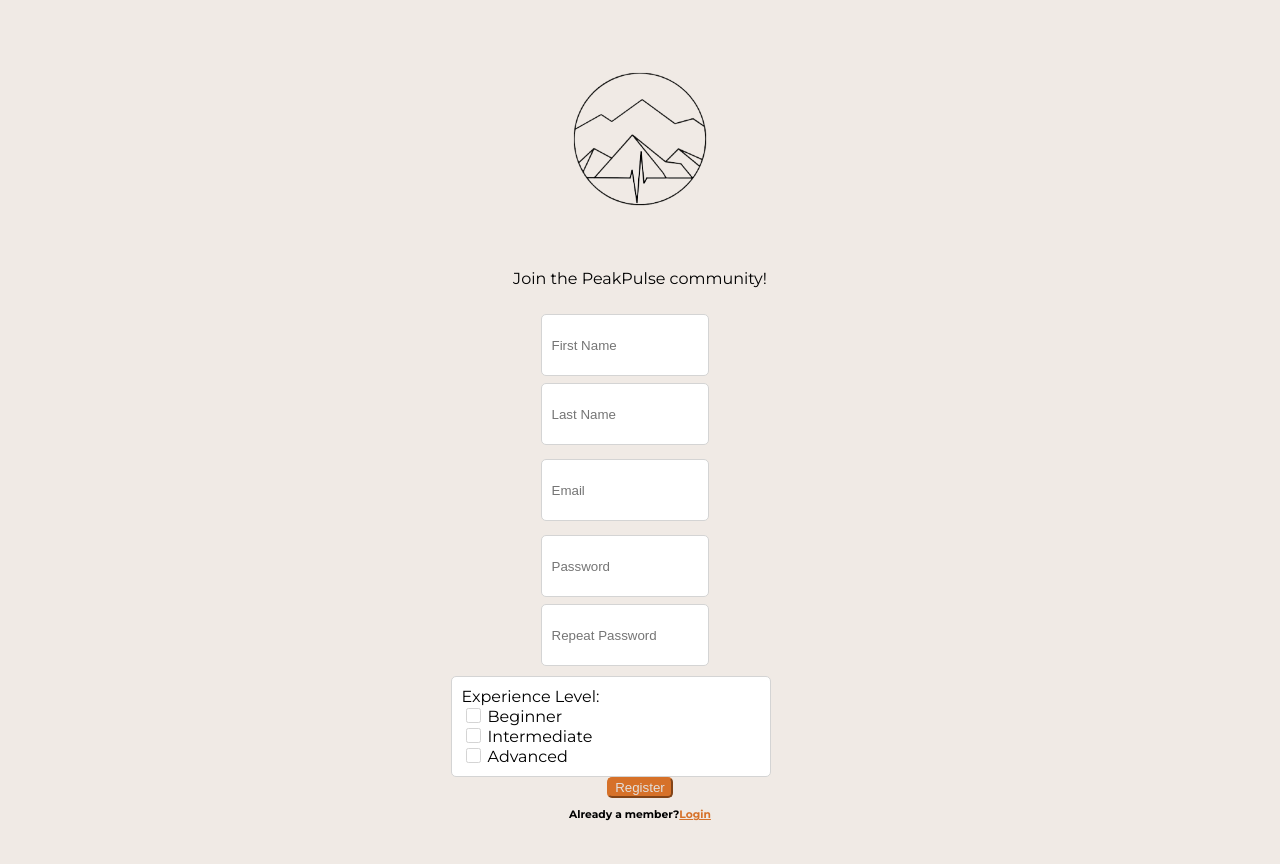
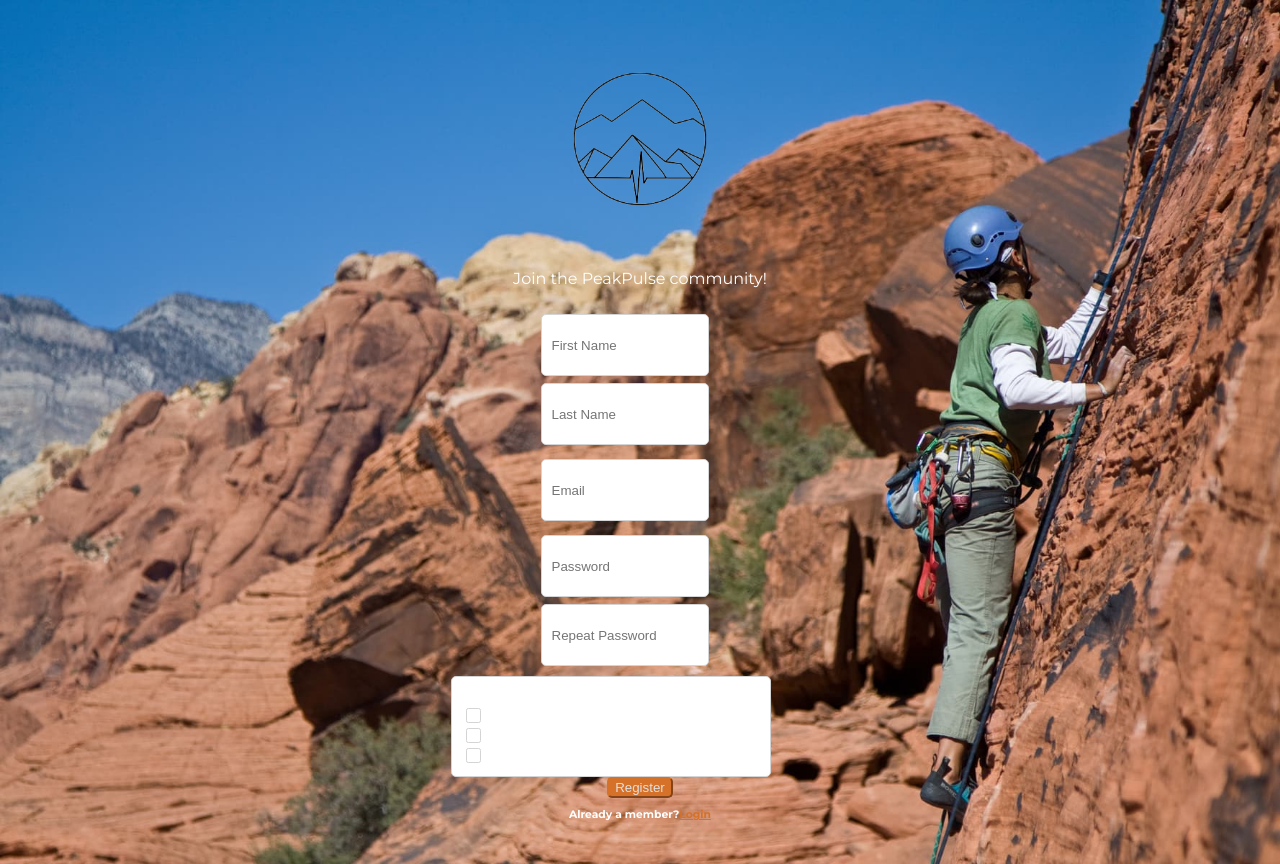
Before and after one commit to Chris-cvR/TID-React-Climbing-Platform, a React (Create React App) app: page /register in a window 1280 px wide. Built offline with nearby package versions, Linux system fonts and the light colour scheme.

Commit message:
Added more fixes

```diff
--- a/src/pages/LoginPage.js
+++ b/src/pages/LoginPage.js
@@ -1,4 +1,4 @@
-import React, {useState} from 'react';
+import React, { useState } from 'react';
 import { NavLink } from "react-router-dom";
 import Logo from "../assets/images/PeakPulse.png";
 import PrimaryButton from "../components/common/PrimaryButton";
@@ -11,8 +11,8 @@ function LoginPage() {
     });
 
     const handleInputChange = (e) => {
-        const {name, value} = e.target;
-        setLoginData({...loginData, [name]: value});
+        const { name, value } = e.target;
+        setLoginData({ ...loginData, [name]: value });
     };
 
     const handleSubmit = (e) => {
@@ -21,7 +21,7 @@ function LoginPage() {
     }
 
     return (
-        <div style={{backgroundImage:`url(${image})`, backgroundSize: 'cover', color: 'white'}}>
+        <div style={{ backgroundImage: `url(${image})`, backgroundSize: 'cover', color: 'white' }}>
             <div className="login-container">
                 <div className="login-image">
                     <img className="login-logo"
@@ -40,7 +40,6 @@ function LoginPage() {
                             <input
                                 type='text'
                                 className='form-control'
-                                id='exampleInputEmail'
                                 placeholder='Email'
                                 name='email'
                                 value={loginData.email}
@@ -52,7 +51,6 @@ function LoginPage() {
                             <input
                                 type="text"
                                 className="form-control"
-                                id="exampleInputPassword"
                                 placeholder='Password'
                                 name='password'
                                 value={loginData.password}
@@ -60,13 +58,13 @@ function LoginPage() {
                             />
                         </div>
 
-                        <PrimaryButton Text="Login"/>
+                        <PrimaryButton Text="Login" />
                     </form>
-                    <h6 className="NotAMember">Not a member? <NavLink className="nav-link" to="/register">Register</NavLink></h6>
+                    <h6 className="not-a-member">Not a member? <NavLink className="nav-link" to="/register">Register</NavLink></h6>
                 </div>
             </div>
 
-        </div>
+        </div >
     );
 }
 
--- a/src/pages/RegisterPage.js
+++ b/src/pages/RegisterPage.js
@@ -1,22 +1,23 @@
-import React, {useState} from 'react';
+import React, { useState } from 'react';
 import Logo from "../assets/images/PeakPulse.png"
 import { NavLink } from "react-router-dom";
 import PrimaryButton from "../components/common/PrimaryButton";
+import image from "../assets/images/ClimbingWoman.jpg"
 
 function RegisterPage() {
 
     const [formData, setFormData] = useState([
-        {id: 1, label: 'First Name', type: 'text', value: ''},
-        {id: 2, label: 'Last Name', type: 'text', value: ''},
-        {id: 3, label: 'Email', type: 'email', value: ''},
-        {id: 4, label: 'Password', type: 'password', value: ''},
-        {id: 5, label: 'Repeat Password', type: 'password', value: ''},
-        {id: 6, label: 'Experience Level', type: 'radio', value: '', options: ['beginner', 'intermediate', 'advanced']},
+        { id: 1, label: 'First Name', type: 'text', value: '' },
+        { id: 2, label: 'Last Name', type: 'text', value: '' },
+        { id: 3, label: 'Email', type: 'email', value: '' },
+        { id: 4, label: 'Password', type: 'password', value: '' },
+        { id: 5, label: 'Repeat Password', type: 'password', value: '' },
+        { id: 6, label: 'Experience Level', type: 'radio', value: '', options: ['beginner', 'intermediate', 'advanced'] },
     ]);
 
     const handleInputChange = (e, id) => {
         const updateFormData = formData.map((field) =>
-        field.id === id ? {...field, value: e.target.value} : field
+            field.id === id ? { ...field, value: e.target.value } : field
         );
         setFormData(updateFormData);
     }
@@ -27,7 +28,7 @@ function RegisterPage() {
     }
 
     return (
-        <div>
+        <div style={{ backgroundImage: `url(${image})`, backgroundSize: 'cover', color: 'white' }}>
             <div className="container w-50 register-form">
                 <div className="logo-welcome">
                     <img
@@ -83,7 +84,7 @@ function RegisterPage() {
                         <div class="text-center mt-3">
                             <PrimaryButton Text="Register" />
                         </div>
-                        <h6 className='memberStatus'>Already a member?<NavLink className="nav-link" to="/login">Login</NavLink> </h6>
+                        <h6 className='member-status'>Already a member?<NavLink className="nav-link" to="/login">Login</NavLink> </h6>
 
                     </form>
                 </div>
--- a/src/styles/index.css
+++ b/src/styles/index.css
@@ -333,7 +333,7 @@ form{
   padding: 20px;
 }
 
-.NotAMember{
+.not-a-member{
   margin-top: 20px;
   text-align: center;
 }
@@ -427,7 +427,7 @@ input[type="checkbox"]:checked {
   margin-bottom: -5%;
 }
 
-.memberStatus {
+.member-status {
   text-align: center;
   margin-top: 10px;
 }
```
Also changed, not shown: src/assets/images/ClimbingWoman.jpg (added), src/components/layout/MainLayout.js (deleted). Lines whose indentation alone changed are shown as unchanged.
